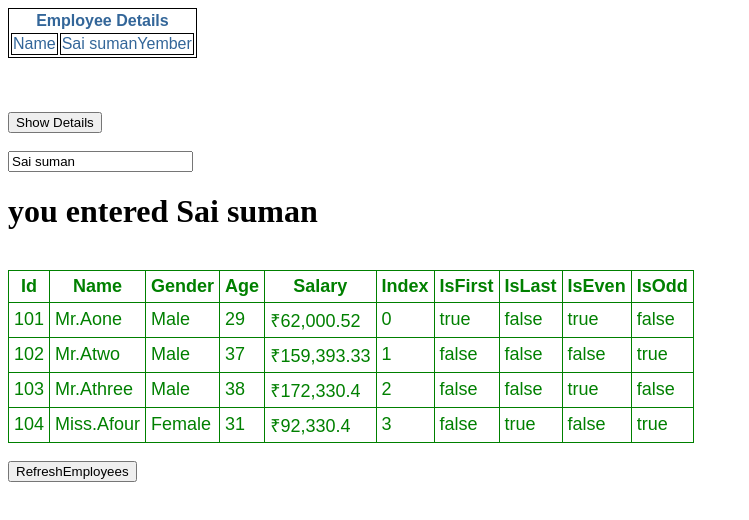
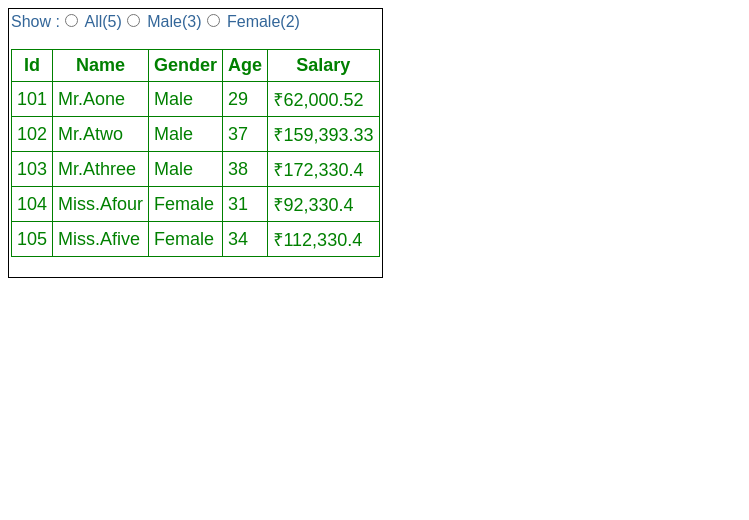
Before and after one commit to saisuman30/AngularPractice, an Angular app in the folder kv-angularcli-componentdemo/: page / in a window 1280 px wide. Shown: the top 520 px of the page, without its empty margins (0-749 px from the left). Built offline with nearby package versions, Linux system fonts and the light colour scheme.

Commit message:
Made changes.

```diff
--- a/kv-angularcli-componentdemo/src/app/app.module.ts
+++ b/kv-angularcli-componentdemo/src/app/app.module.ts
@@ -6,12 +6,13 @@ import { AppComponent } from './app.component';
 
 import {EmployeeComponent} from './employee/employee.component';
 import {EmployeeListComponent} from './employee/employeelist.component';
+import {EmployeeCountComponent} from './employee/employeeCount.component';
 
 import {EmployeeTitlePipe} from './employee/employeetitle.pipe';
 
 @NgModule({
   declarations: [
-    AppComponent,EmployeeComponent,EmployeeListComponent,EmployeeTitlePipe
+    AppComponent,EmployeeComponent,EmployeeListComponent,EmployeeTitlePipe,EmployeeCountComponent
 
   ],
   imports: [
--- a/kv-angularcli-componentdemo/src/app/employee/employee.component.html
+++ b/kv-angularcli-componentdemo/src/app/employee/employee.component.html
@@ -1,5 +1,5 @@
 <table>
-    <th attr.colspan="{{colspan}}">Employee Details</th>
+    <!-- <th attr.colspan="{{colspan}}">Employee Details</th>
     <tr>
         <td>Name</td>
         <td>{{getFullName()}}</td>
@@ -21,11 +21,11 @@
 <button  on-click='ToggleShowDetails()'>{{ShowDetails?'Hide':'Show'}} Details</button>
 <br/>
 <br/>
-<!-- <input [value]='firstName' (input)='firstName=$event.target.value'> -->
-<input [(ngModel)]='firstName'/>
+ <input [value]='firstName' (input)='firstName=$event.target.value'> -->
+<!-- <input [(ngModel)]='firstName'/>
 <br/>
 <h1>you entered {{firstName}}</h1>
-<br/>
+<br/> -->
 <my-employeelist></my-employeelist>
 <!-- <button [disabled]="isDisabled" on-click='onClickMe()'>Click me</button>
 <br/>
--- /dev/null
+++ b/kv-angularcli-componentdemo/src/app/employee/employeeCount.component.css
@@ -0,0 +1,5 @@
+radioClass{
+    font-family: sans-serif;
+    font-size: large;
+    color: #336699;
+}
--- /dev/null
+++ b/kv-angularcli-componentdemo/src/app/employee/employeeCount.component.html
@@ -0,0 +1,7 @@
+<span class="radioClass"> Show :</span>
+<input type="radio" name="options"/>
+<span class="radioClass"> All({{all}})</span>
+<input type="radio" name="options"/>
+<span class="radioClass"> Male({{male}})</span>
+<input type="radio" name="options"/>
+<span class="radioClass"> Female({{female}})</span>
--- /dev/null
+++ b/kv-angularcli-componentdemo/src/app/employee/employeeCount.component.ts
@@ -0,0 +1,13 @@
+import {Component} from '@angular/core';
+
+@Component({
+    selector:'my-employeecount',
+    templateUrl: './employeeCount.component.html',
+    styleUrls: ['./employeeCount.component.css']
+})
+
+export class EmployeeCountComponent{
+    all:number=5;
+    male:number=3;
+    female:number=2;
+}
--- a/kv-angularcli-componentdemo/src/app/employee/employeelist.component.html
+++ b/kv-angularcli-componentdemo/src/app/employee/employeelist.component.html
@@ -1,3 +1,6 @@
+<my-employeecount></my-employeecount>
+<br/>
+<br/>
 <table>
     <thead>
         <tr>
@@ -7,27 +10,28 @@
             <th>Gender</th>
             <th>Age</th>
             <th>Salary</th>
-            <th>Index</th>
+            <!-- <th>Index</th>
             <th>IsFirst</th>
             <th>IsLast</th>
                         <th>IsEven</th>
-            <th>IsOdd</th>
+            <th>IsOdd</th> -->
         </tr>
     </thead>
     <tbody>
-        <tr *ngFor='let employee of employees;trackBy:trackEmployeeById;let i=index;let isFirst=first;let isLast=last;let isEven=even;let isOdd=odd'>
+        <!-- <tr *ngFor='let employee of employees;trackBy:trackEmployeeById;let i=index;let isFirst=first;let isLast=last;let isEven=even;let isOdd=odd'> -->
+                <tr *ngFor='let employee of employees;'>
              <td>{{employee.Id}}</td>
             <td>{{employee.firstName|employeeTitle:employee.Gender}}</td>
             <td>{{employee.Gender}}</td>
             <td>{{employee.Age}}</td>
             <td>{{employee.Salary|currency:'INR':true:'1.1-2'}}</td>
-            <td>{{i}}</td>
+            <!-- <td>{{i}}</td>
             <td>{{isFirst}}</td>
                 <td>{{isLast}}</td>
                     <td>{{isEven}}</td>
-                <td>{{isOdd}}</td>
+                <td>{{isOdd}}</td> -->
         </tr>
     </tbody>
 </table>
 <br/>
-<button on-click='RefreshEmployees()'>RefreshEmployees</button>
+<!-- <button on-click='RefreshEmployees()'>RefreshEmployees</button> -->
--- a/kv-angularcli-componentdemo/src/app/employee/employeelist.component.ts
+++ b/kv-angularcli-componentdemo/src/app/employee/employeelist.component.ts
@@ -9,31 +9,29 @@ import { Component } from '@angular/core';
 export class EmployeeListComponent {
     employees: any[];
     constructor() {
-        this.employees =
-            [
-                { Id: 101, firstName: 'Aone', lastName: 'xyzone', Gender: 'Male', Age: 29, Salary: 62000.5233 },
-                { Id: 102, firstName: 'Atwo', lastName: 'xyztwo', Gender: 'Male', Age: 37, Salary: 159393.33 },
-                { Id: 103, firstName: 'Athree ', lastName: 'xyzthree', Gender: 'Male', Age: 38, Salary: 172330.3993 },
-                { Id: 104, firstName: 'Afour ', lastName: 'xyzfour', Gender: 'Female', Age: 31, Salary: 92330.3993 },
-
-
-            ];
+        this.employees = [
+            { Id: 101, firstName: 'Aone', lastName: 'xyzone', Gender: 'Male', Age: 29, Salary: 62000.5233 },
+            { Id: 102, firstName: 'Atwo', lastName: 'xyztwo', Gender: 'Male', Age: 37, Salary: 159393.33 },
+            { Id: 103, firstName: 'Athree ', lastName: 'xyzthree', Gender: 'Male', Age: 38, Salary: 172330.3993 },
+            { Id: 104, firstName: 'Afour ', lastName: 'xyzfour', Gender: 'Female', Age: 31, Salary: 92330.3993 },
+            { Id: 105, firstName: 'Afive', lastName: 'xyzfive', Gender: 'Female', Age: 34, Salary: 112330.3993 }
+        ];
     }
-    RefreshEmployees(): void {
-        this.employees = [
-            { Id: 101, firstName: 'Sai Suman', lastName: 'Yember', Gender: 'Male', Age: 29, Salary: 62000.5233 },
-            { Id: 102, firstName: 'Sunil', lastName: 'Mahender', Gender: 'Male', Age: 37, Salary: 159393.33 },
-            { Id: 103, firstName: 'Viay Krishna', lastName: 'Muvvala', Gender: 'Male', Age: 38, Salary: 172330.3993 },
-            { Id: 104, firstName: 'Kasi Vinod', lastName: 'Borra', Gender: 'Male', Age: 31, Salary: 92330.3993 },
-            { Id: 105, firstName: 'Satish', lastName: 'Galla', Gender: 'Male', Age: 34, Salary: 112330.3993 }
-        ];
+    // RefreshEmployees(): void {
+    //     this.employees = [
+    //         { Id: 101, firstName: 'Aone', lastName: 'xyzone', Gender: 'Male', Age: 29, Salary: 62000.5233 },
+    //         { Id: 102, firstName: 'Atwo', lastName: 'xyztwo', Gender: 'Male', Age: 37, Salary: 159393.33 },
+    //         { Id: 103, firstName: 'Athree ', lastName: 'xyzthree', Gender: 'Male', Age: 38, Salary: 172330.3993 },
+    //         { Id: 104, firstName: 'Afour ', lastName: 'xyzfour', Gender: 'Female', Age: 31, Salary: 92330.3993 },
+    //         { Id: 105, firstName: 'Afive', lastName: 'xyzfive', Gender: 'Female', Age: 34, Salary: 112330.3993 }
+    //     ];
 
 
 
-    }
+    // }
 
-     trackEmployeeById(index:number,employee:any):number
-{
-    return employee.Id
+//      trackEmployeeById(index:number,employee:any):number
+// {
+//     return employee.Id
+// }
 }
-}
```
